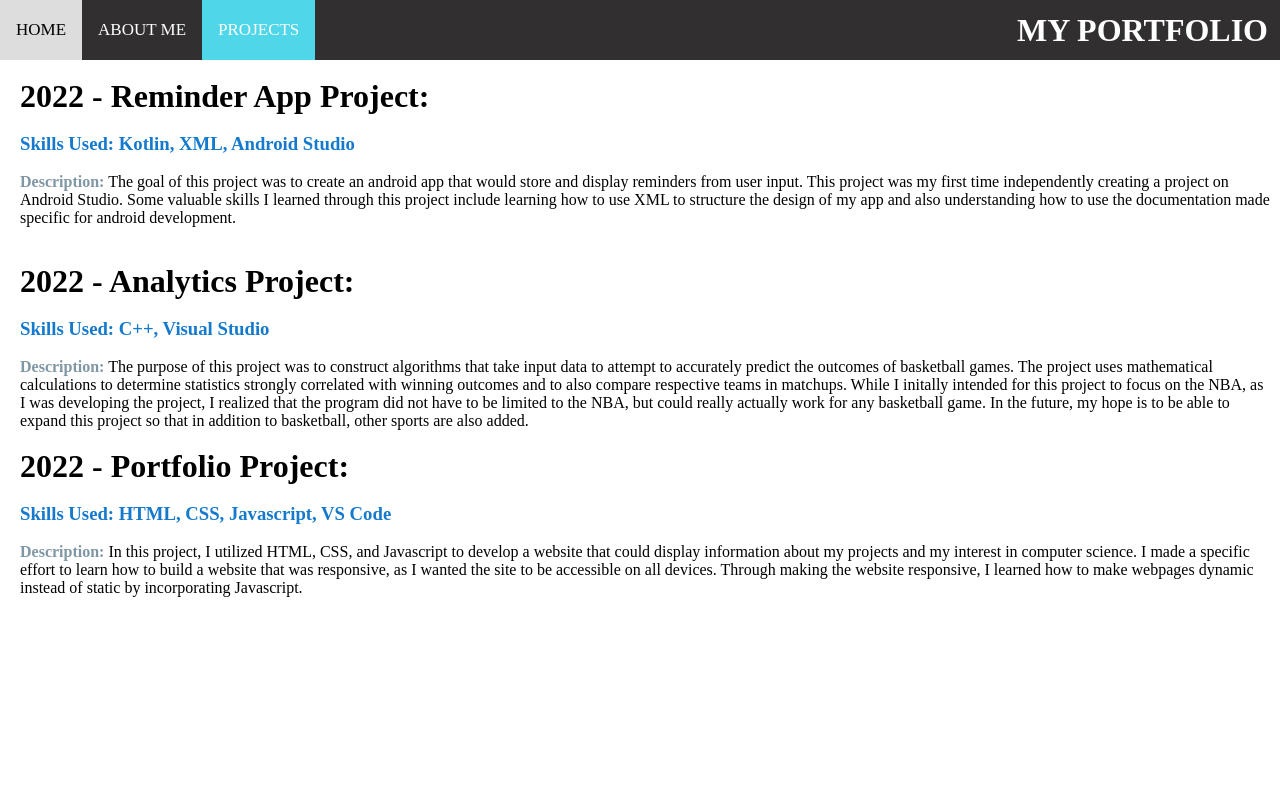
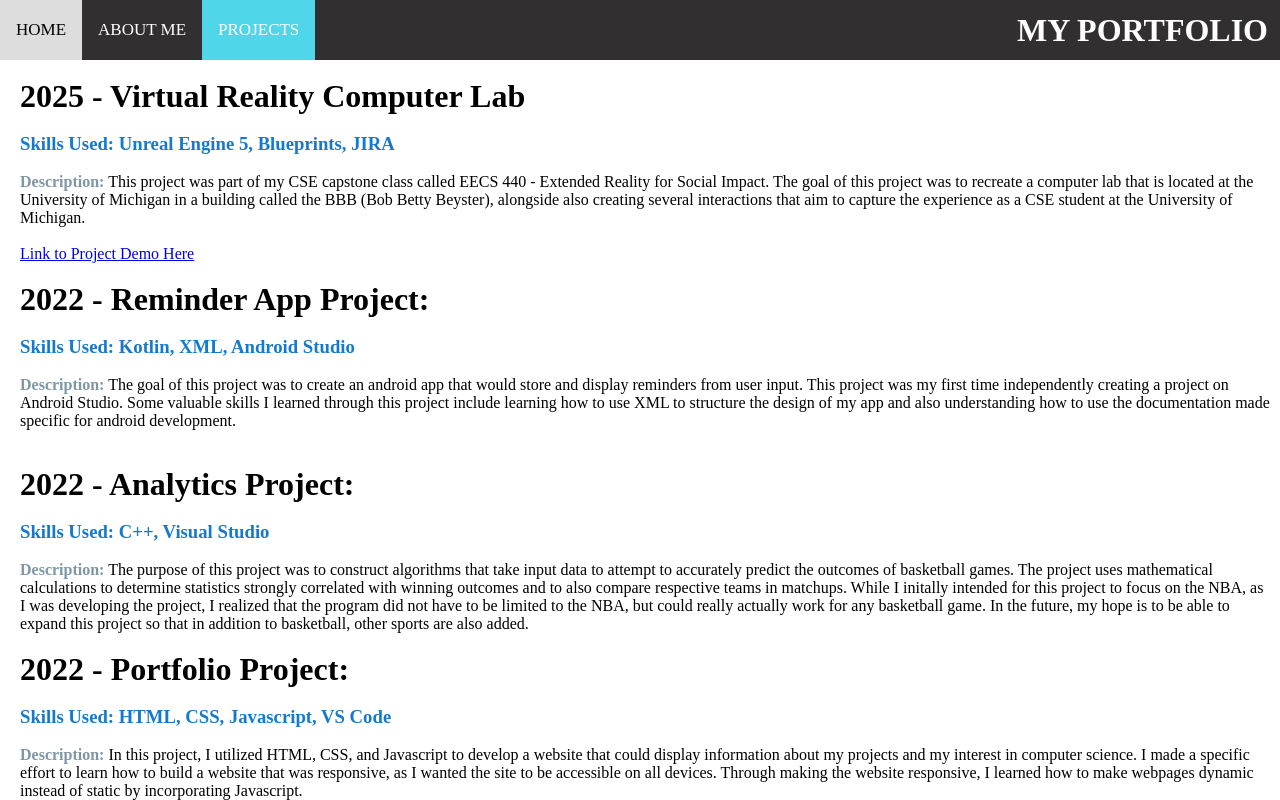
Before and after one commit to akashpatney/akashpatney.github.io, a plain HTML site: page projects.html in a window 1280 px wide. Drawn offline with Linux system fonts and the light colour scheme.

Commit message:
added a new project

```diff
--- a/projects.html
+++ b/projects.html
@@ -22,6 +22,23 @@
     </a>
     <h1 id = "portfolio">MY PORTFOLIO</h1>
   </div>
+
+  <!-- Reminder Project -->
+  <br>
+  <h1>2025 - Virtual Reality Computer Lab</h1>
+  <br>
+  <h3>Skills Used: Unreal Engine 5, Blueprints, JIRA</h3>
+  <br>
+  <p id = "desc"><b><span class = "bdesc">Description:</span></b> This project was part of my CSE capstone class
+  called EECS 440 - Extended Reality for Social Impact. The goal of this project was to recreate a computer
+  lab that is located at the University of Michigan in a building called the BBB (Bob Betty Beyster), alongside
+  also creating several interactions that aim to capture the experience as a CSE student at the
+  University of Michigan.
+  </p>
+  <br>
+  <a class="demo" href="https://youtu.be/4r8fM5ZR7HQ" >Link to Project Demo Here </a>
+  <br>
+
 
   <!-- Reminder Project -->
   <br>
--- a/style.css
+++ b/style.css
@@ -43,6 +43,10 @@ h3 {
 
 .topnav .icon {
   display: none;
+}
+
+.demo {
+  margin-left: 20px;
 }
 
 #portfolio {
```
Also changed, not shown: index.html (+1 -1 lines).
